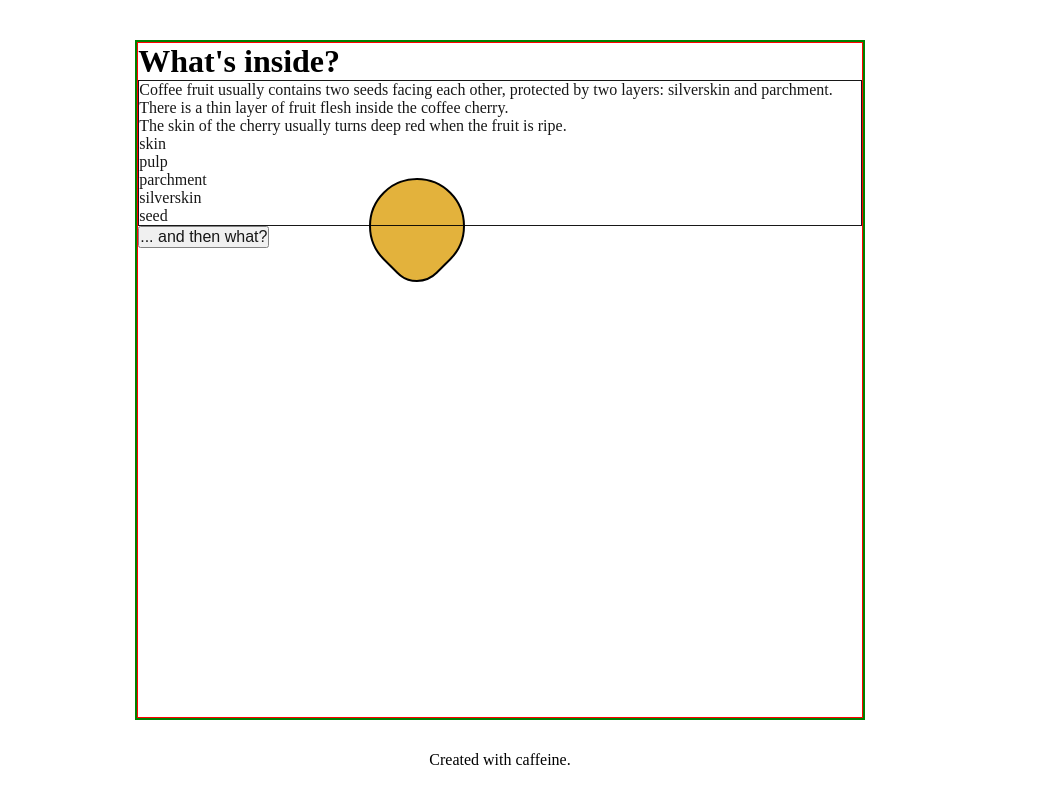
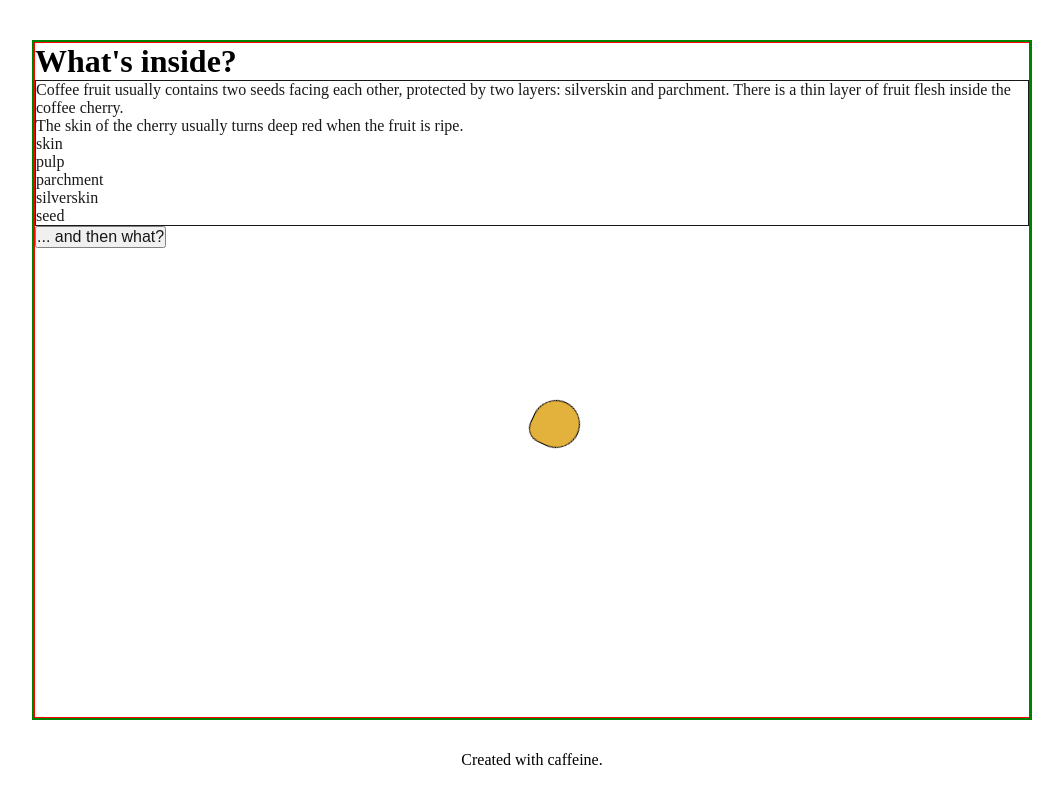
Before and after one commit to bifera/brewable-bean, a website: page index.html in a window 1280 px wide. Both pictures are taken after a click on the button "Click to start!". Shown: the part 640-1440 px from the top of the page, without its empty margins (108-1171 px from the left). Drawn offline with nearby package versions, Linux system fonts and the light colour scheme.

Commit message:
add bean positioning

```diff
--- a/index.html
+++ b/index.html
@@ -12,8 +12,9 @@
             <p>A.K.A. adventures of a mighty brewable bean</p>
             <button id="header-button">Click to start!</button>
         </header>
+
         <main>
-            <div id="coffee-bean" class="bean bean-large"></div>
+            <div id="coffee-bean" class="bean"></div>
             <section id="part-one">
                 <article>
                     <h2>What's inside?</h2>
--- a/js/script.js
+++ b/js/script.js
@@ -1,9 +1,7 @@
 $(function(){
     var headerButton = $('#header-button');
     var coffeeBean = $('#coffee-bean');
-    var beanOffset = coffeeBean.offset().top;
-    var firstSection = $('#part-one');
-    var firstArticle = firstSection.find('article');
+
 
     // extra super powers next button
     var nextButton = $('<button>').addClass('button-next').attr('id', 'button-next').text('... and then what?');
@@ -11,6 +9,8 @@ $(function(){
     // initial animation: button on header
     headerButton.on('click', function(){
         $('main').addClass('main-flex');
+        var firstSection = $('#part-one');
+        var firstArticle = firstSection.find('article');
         firstSection.show();
         firstArticle.show();
         var initialOffset = $('main').offset().top;
@@ -18,9 +18,20 @@ $(function(){
             firstArticle.find('h2').fadeIn(1000, function(){
                 firstArticle.find('div').fadeIn(1000, function(){
                     nextButton.appendTo(firstArticle).fadeIn(1000);
+                    var offsetTopForBean = $(window).height()/2;
+                    var offsetLeftForBean = $(window).width()/2;
+                    console.log(offsetLeftForBean, offsetTopForBean);
+
+                    var position = {
+                        "position" : "fixed",
+                        "top" : offsetTopForBean,
+                        "left" : offsetLeftForBean
+                    }
+                    coffeeBean.css(position).show();
                 });
             });
         });
+
     });
 
     // animation showing next sections
@@ -33,14 +44,17 @@ $(function(){
 
         nextSection.show();
         nextArticle.show();
+
         currentElement.detach(); // detach 'next' button to use it in next section
         $('main').animate({scrollTop: distance}, 800, function(){
             parentSection.hide();
             nextArticle.find('h2').fadeIn(1000, function(){
                 nextArticle.find('div').fadeIn(1000, function(){
                     currentElement.appendTo(nextArticle).fadeIn(1000);
+
                 });
             });
+
         });
     }
 
--- a/scss/partials/_bean.scss
+++ b/scss/partials/_bean.scss
@@ -15,16 +15,9 @@
     border-bottom-left-radius: 30%;
     border-top-left-radius: 50%;
     background-color: $bgColor;
-    position: absolute;
-    top: 20vh;
-    left: 20vw;
     transform: rotate(25deg);
+    display: none;
 }
-
-.bean-fixed {
-    position: fixed;
-}
-
 .bean-large {
     transform: scale(2,2) rotate(-45deg);
 }
--- a/scss/partials/_general.scss
+++ b/scss/partials/_general.scss
@@ -9,7 +9,6 @@
 
 
 body {
-    width: 95vw;
     display: flex;
     flex-direction: column;
     justify-content: center;
@@ -18,6 +17,7 @@ body {
 
 header {
     width: 100%;
+    max-width: 1000px;
     height: 85vh;
     display: flex;
     flex-direction: column;
@@ -26,10 +26,12 @@ header {
     h1 {
         font-size: 3rem;
         margin-bottom: 2rem;
+        text-align: center;
     }
     p {
         font-size: 2rem;
         font-style: italic;
+        text-align: center;
     }
     button {
         width: 30%;
@@ -40,6 +42,7 @@ header {
 }
 footer {
     width: 100%;
+    max-width: 1000px;
     min-height: 10vh;
     display: flex;
     flex-direction: column;
@@ -48,7 +51,8 @@ footer {
 }
 
 main {
-    width: 60%;
+    width: 100%;
+    max-width: 1000px;
     display: none;
     height: 85vh;
     overflow: hidden;
@@ -59,7 +63,6 @@ main {
 section {
     width: 100%;
     height: 100%;
-    max-width: 1000px;
     border: 1px solid red;
     display: none;
 }
@@ -67,6 +70,7 @@ section {
 article {
     display: none;
     height: 100%;
+    width: 100%;
     h2 {
         font-size: 2rem;
         display: none;
```
Also changed, not shown: style/style.css.
